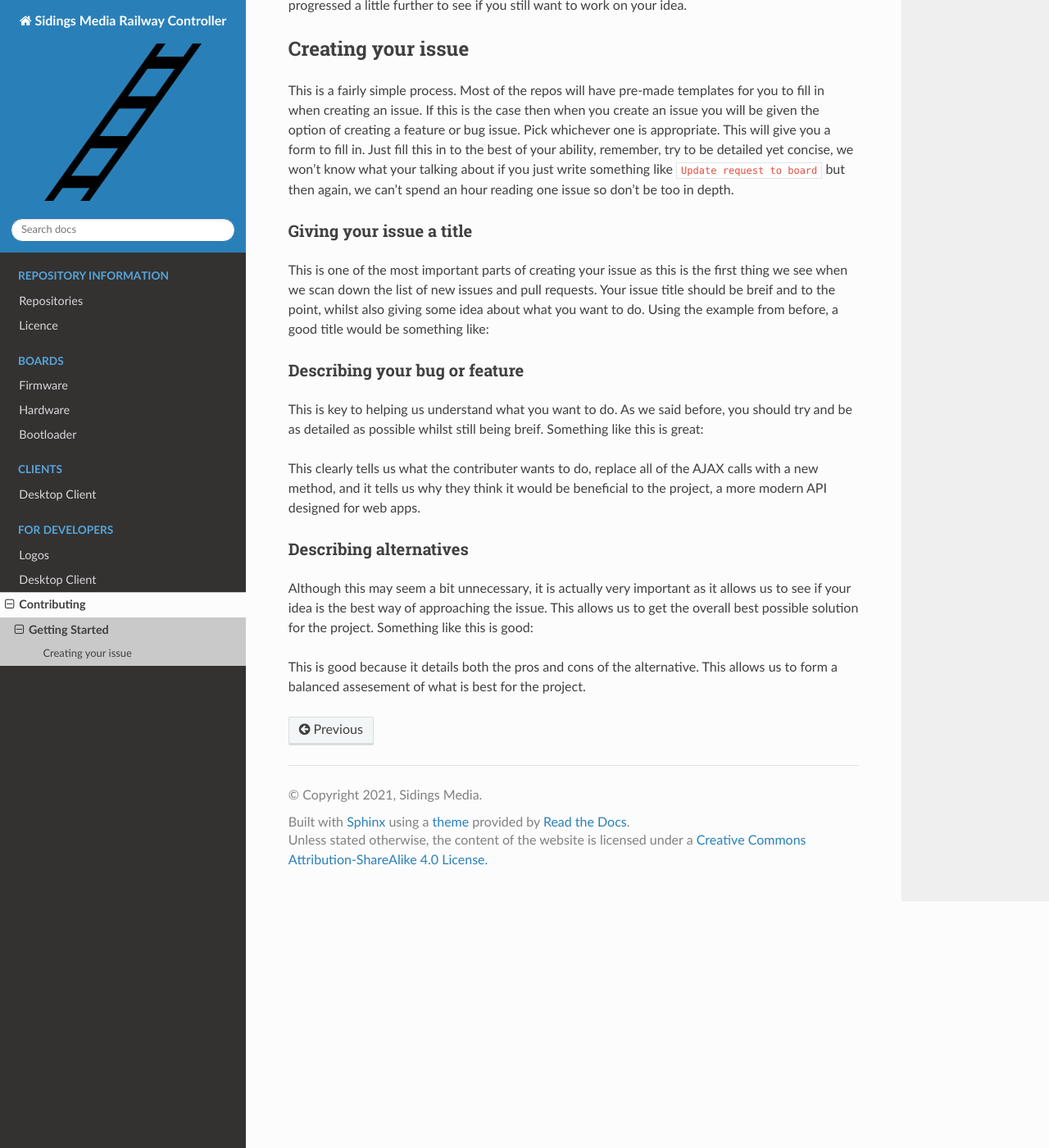
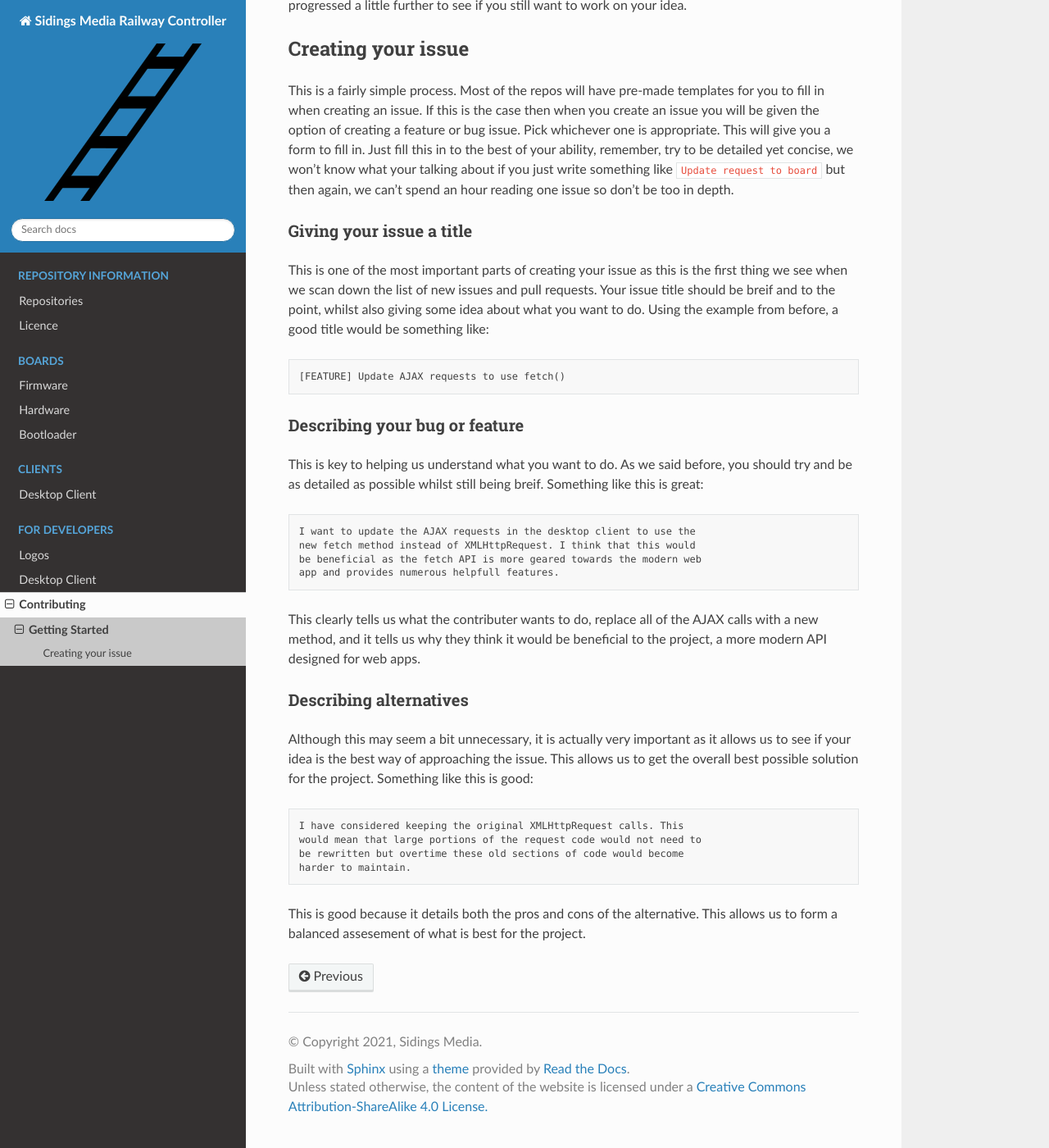
Before and after one commit to SidingsMedia/Sidings-Media-Railway-Controller, a Sphinx documentation site: the page built from docs/developers/contributing/getting-started.rst, in a window 1280 px wide and 1400 px high, scrolled down 408 px. Shown: the whole window at 82% size. Built offline with Sphinx 7.4.7 and the Read the Docs theme 2.0.0, drawn with Linux system fonts in a browser that asks for light colours.

Commit message:
Fixed formatting of code-blocks
Signed-off-by: Matthew Nickson <mnickson@sidingsmedia.com>

```diff
--- a/docs/developers/contributing/getting-started.rst
+++ b/docs/developers/contributing/getting-started.rst
@@ -37,7 +37,8 @@ pull requests. Your issue title should be breif and to the point, whilst
 also giving some idea about what you want to do. Using the example from
 before, a good title would be something like:
 
-.. codeblock::none
+.. code-block:: none
+
 	[FEATURE] Update AJAX requests to use fetch()
 
 Describing your bug or feature
@@ -46,7 +47,8 @@ This is key to helping us understand what you want to do. As we said
 before, you should try and be as detailed as possible whilst still being
 breif. Something like this is great:
 
-.. codeblock::none
+.. code-block:: none
+
 	I want to update the AJAX requests in the desktop client to use the
 	new fetch method instead of XMLHttpRequest. I think that this would
 	be beneficial as the fetch API is more geared towards the modern web
@@ -64,7 +66,8 @@ as it allows us to see if your idea is the best way of approaching the
 issue. This allows us to get the overall best possible solution for the
 project. Something like this is good:
 
-.. codeblock::none
+.. code-block:: none
+
 	I have considered keeping the original XMLHttpRequest calls. This
 	would mean that large portions of the request code would not need to
 	be rewritten but overtime these old sections of code would become
```
